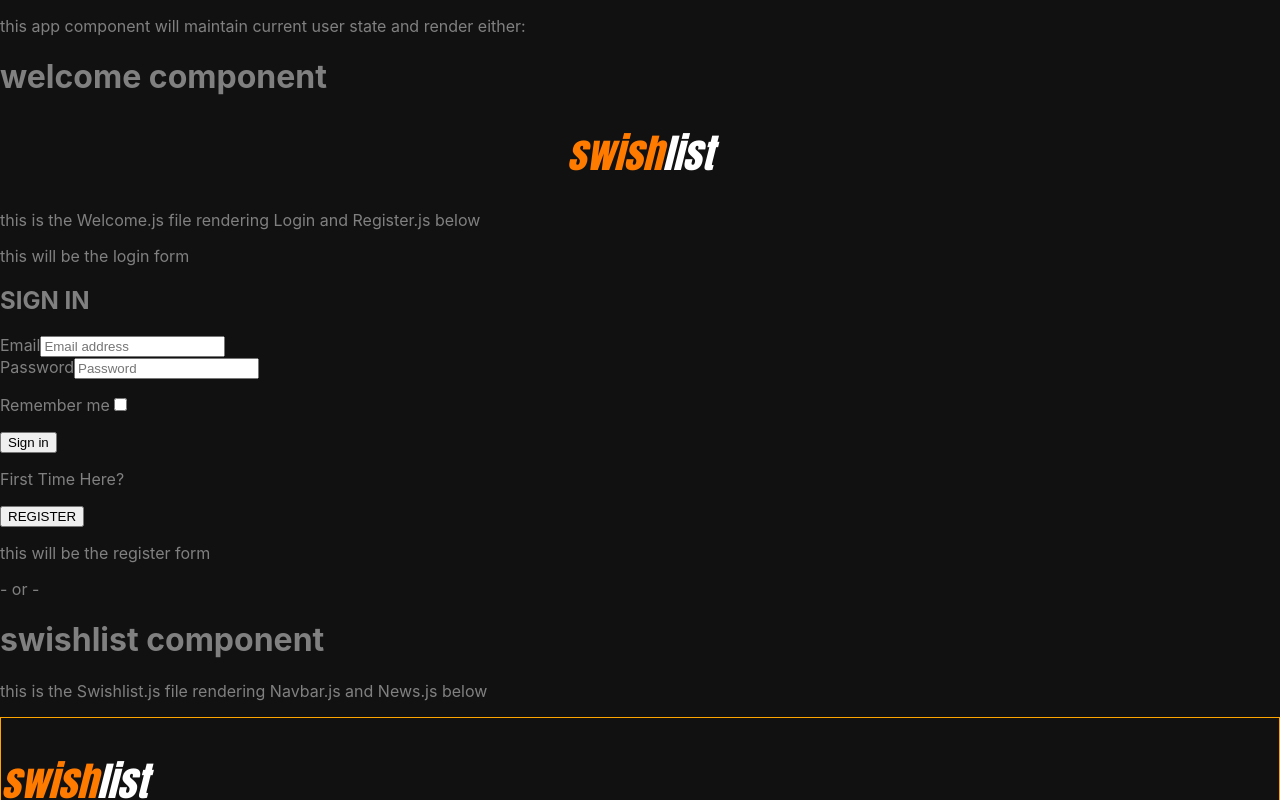
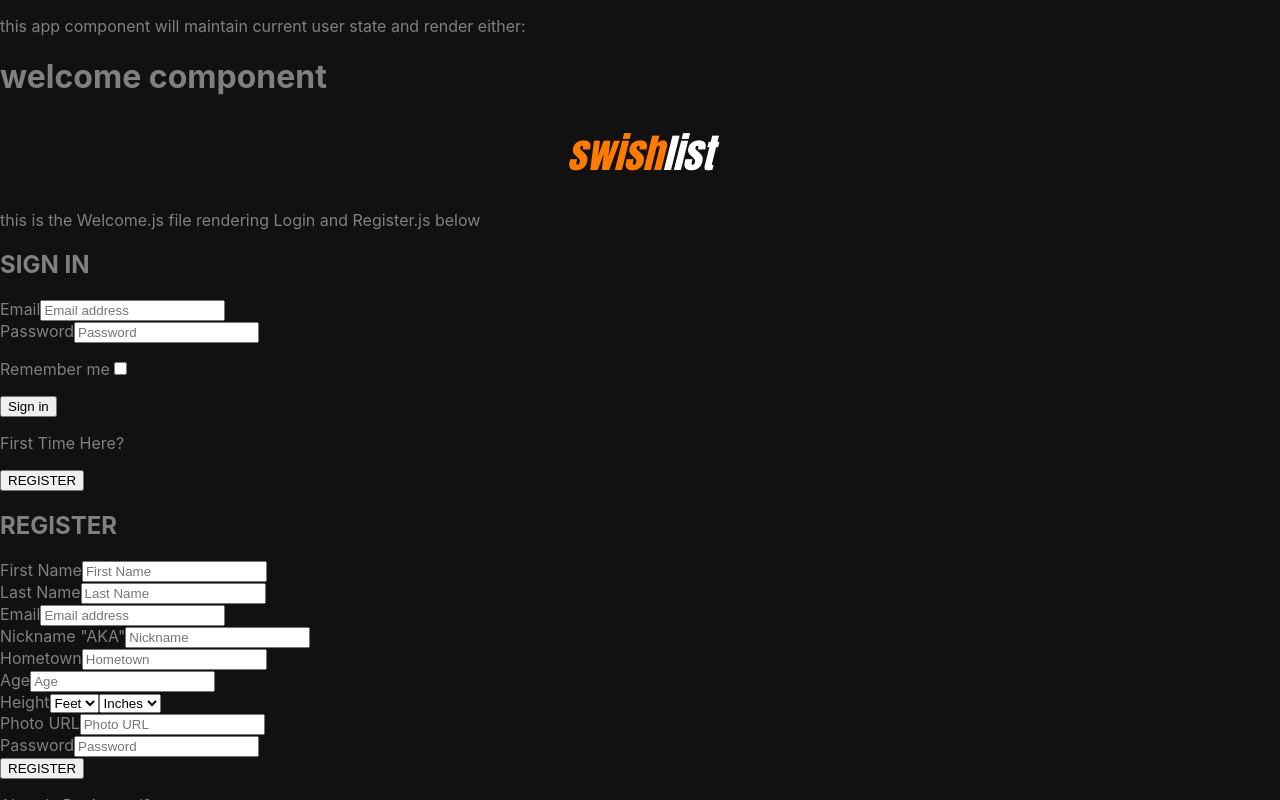
Before and after one commit to BryanNilsen/SWISHLIST-NSS-Capstone, a React (Create React App) app: page /profile in a window 1280 px wide. Shown: the top 800 px of the page. Built offline with nearby package versions, Linux system fonts and the light colour scheme; no server answers.

Commit message:
register new user functionality working with some validation. added default user profile image.

```diff
--- a/src/App.js
+++ b/src/App.js
@@ -8,12 +8,21 @@ export default class App extends Component {
     currentUser: ""
   }
 
+  // This updates state whenever an input field is edited
+  handleFieldChange = (evt) => {
+    const stateToChange = {}
+    stateToChange[evt.target.id] = evt.target.value
+    this.setState(stateToChange)
+  }
+
   isAuthenticated = () => (sessionStorage.getItem("userId") !== null || localStorage.getItem("userId") !== null)
 
   getCurrentUser = () => {
     const currentUser = +sessionStorage.getItem("userId") || +localStorage.getItem("userId")
     return currentUser
   }
+
+
 
   render() {
     return (
@@ -22,14 +31,14 @@ export default class App extends Component {
         <p>this app component will maintain current user state and render either:</p>
         <div>
           <h1>welcome component</h1>
-          <Welcome />
+          <Welcome handleFieldChange={this.handleFieldChange}/>
         </div>
         <div>
           <p>- or -</p>
         </div>
         <div>
           <h1>swishlist component</h1>
-          <Swishlist />
+          <Swishlist handleFieldChange={this.handleFieldChange}/>
         </div>
       </div>
       </React.Fragment>
--- a/src/components/authentication/Login.js
+++ b/src/components/authentication/Login.js
@@ -8,8 +8,6 @@ export default class Login extends Component {
   render() {
     return (
       <React.Fragment>
-        <p>this will be the login form</p>
-
         <div className="">
           <h2>SIGN IN</h2>
 
@@ -28,7 +26,7 @@ export default class Login extends Component {
           <button className="" type="submit" onClick="">Sign in</button>
         </div>
         <div className="">
-        <p>First Time Here?</p>
+          <p>First Time Here?</p>
           <button>REGISTER</button>
         </div>
       </React.Fragment>
--- a/src/components/authentication/Register.js
+++ b/src/components/authentication/Register.js
@@ -1,11 +1,142 @@
 import React, { Component } from "react"
+import APIManager from "../../modules/APIManager"
 
 export default class Register extends Component {
+
+  state = {
+    registerFName: "",
+    registerLName: "",
+    registerEmail: "",
+    registerNickname: "",
+    registerHometown: "",
+    registerAge: "",
+    registerHeightFt: "",
+    registerHeightIn: "",
+    registerPhotoURL: "/images/profile_default.png",
+    registerPassword: "",
+  }
+
+  // Handles input field changes and sets state
+  handleFieldChange = (evt) => {
+    const stateToChange = {}
+    stateToChange[evt.target.id] = evt.target.value
+    this.setState(stateToChange)
+  }
+
+
+  // Handles registration validation for new user (throws alerts on empty fields and if user email is taken
+  // Then executes constructNewUser to create new user in database
+  handleRegister = (e) => {
+
+    if (this.state.registerEmail === "" || this.state.registerFName === "" || this.state.registerPassword === "") {
+      alert("No fields should be left blank")
+    } else if (this.state.registerEmail.includes("@")) {
+      APIManager.getAllEntries("users", `/?email=${this.state.registerEmail}`)
+        .then((returns) => {
+          if (returns.length > 0) {
+            alert("That email is already. Please use another email")
+          } else {
+            this.constructNewUser()
+            alert("You are now registered! Please log in")
+            // this.handleChangeForm()
+          }
+        })
+    } else {
+      alert("Please enter a valid email")
+    }
+  }
+
+  //Handles construction of new user object, then executes registerNewUser to add new user to database
+  constructNewUser = () => {
+    const newUser = {
+      firstName: this.state.registerFName,
+      lastName: this.state.registerLName,
+      email: this.state.registerEmail,
+      nickname: this.state.registerNickname,
+      hometown: this.state.registerHometown,
+      age: this.state.registerAge,
+      height_ft: this.state.registerHeightFt,
+      height_in: this.state.registerHeightIn,
+      photoURL: this.state.registerPhotoURL,
+      password: this.state.registerPassword,
+    }
+    this.registerNewUser(newUser)
+      .then(() => console.log(newUser))
+
+  }
+
+    //Handles registration of new user object
+    registerNewUser = newUser => {
+      return APIManager.addEntry("users", newUser)
+    }
+
+
 
   render() {
     return (
       <React.Fragment>
-        <p>this will be the register form</p>
+        <div className="">
+          <h2>REGISTER</h2>
+
+          <label className="" htmlFor="registerFName">First Name</label>
+          <input className="" onChange={this.handleFieldChange} type="text" id="registerFName" placeholder="First Name" required="" autoFocus="" />
+          <br />
+          <label className="" htmlFor="registerLName">Last Name</label>
+          <input className="" onChange={this.handleFieldChange} type="text" id="registerLName" placeholder="Last Name" required="" />
+          <br />
+          <label className="" htmlFor="registerEmail">Email</label>
+          <input className="" onChange={this.handleFieldChange} type="email" id="registerEmail" placeholder="Email address" required="" autoFocus="" />
+          <br />
+          <label className="" htmlFor="registerNickname">Nickname "AKA"</label>
+          <input className="" onChange={this.handleFieldChange} type="text" id="registerNickname" placeholder="Nickname" required="" />
+          <br />
+          <label className="" htmlFor="registerHometown">Hometown</label>
+          <input className="" onChange={this.handleFieldChange} type="text" id="registerHometown" placeholder="Hometown" required="" autoFocus="" />
+          <br />
+          <label className="" htmlFor="registerAge">Age</label>
+          <input className="" onChange={this.handleFieldChange} type="text" id="registerAge" placeholder="Age" required="" />
+          <br />
+          <label className="" htmlFor="registerHeight">Height</label>
+          <select className="" onChange={this.handleFieldChange} type="text" id="registerHeightFt" required="" autoFocus="" >
+            <option value="">Feet</option>
+            <option value="3">3</option>
+            <option value="4">4</option>
+            <option value="5">5</option>
+            <option value="6">6</option>
+            <option value="7">7</option>
+            <option value="8">8</option>
+          </select>
+          <select className="" onChange={this.handleFieldChange} type="text" id="registerHeightIn" required="" autoFocus="" >
+            <option value="">Inches</option>
+            <option value="0">0</option>
+            <option value="1">1</option>
+            <option value="2">2</option>
+            <option value="3">3</option>
+            <option value="4">4</option>
+            <option value="3">3</option>
+            <option value="4">4</option>
+            <option value="5">5</option>
+            <option value="6">6</option>
+            <option value="7">7</option>
+            <option value="8">8</option>
+            <option value="9">9</option>
+            <option value="10">10</option>
+            <option value="11">11</option>
+          </select>
+          <br />
+          <label className="" htmlFor="registerPhotoURL">Photo URL</label>
+          <input className="" onChange={this.handleFieldChange} type="text" id="registerPhotoURL" placeholder="Photo URL" required="" />
+          <br />
+          <label className="" htmlFor="registerPassword">Password</label>
+          <input className="" onChange={this.handleFieldChange} type="password" id="registerPassword" placeholder="Password" required="" autoFocus="" />
+          <br />
+
+          <button className="" type="submit" onClick={() => {this.handleRegister()} }>REGISTER</button>
+        </div>
+        <div className="">
+        <p>Already Registered?</p>
+          <button>SIGN IN</button>
+        </div>
       </React.Fragment>
     )
   }
--- a/src/components/authentication/Welcome.js
+++ b/src/components/authentication/Welcome.js
@@ -3,6 +3,8 @@ import Login from './Login'
 import Register from './Register'
 
 export default class Welcome extends Component {
+
+
 
   render() {
     return (
@@ -10,7 +12,7 @@ export default class Welcome extends Component {
         <h1 className="logo center"><span className="text_orange">swish</span><span className="text_white">list</span></h1>
         <p>this is the Welcome.js file rendering Login and Register.js below</p>
         <Login />
-        <Register />
+        <Register handleFieldChange={this.props.handleFieldChange} />
       </React.Fragment>
     )
   }
--- a/src/components/profiles/Profile.js
+++ b/src/components/profiles/Profile.js
@@ -23,9 +23,12 @@ export default class Profile extends Component {
           <section id="user_card">
         {
           this.state.users.map(user =>
-            <div className="quote_card" key={user.id}>
+            <div className="user_card" key={user.id}>
                 <h2 className="oblique">{user.firstName} {user.lastName}</h2>
-                <p>{user.age}</p>
+                <img src={user.photoURL} className="user_image" alt={user.title} width="100px"></img>
+                <p>Age: {user.age}</p>
+                <p>Hometown: {user.hometown}</p>
+                <p>Height: {user.height_ft}'{user.height_in}"</p>
 
             </div>
           )
```
Also changed, not shown: api/swishlist.json (+32 -5 lines), public/images/profile_default.png (added).
